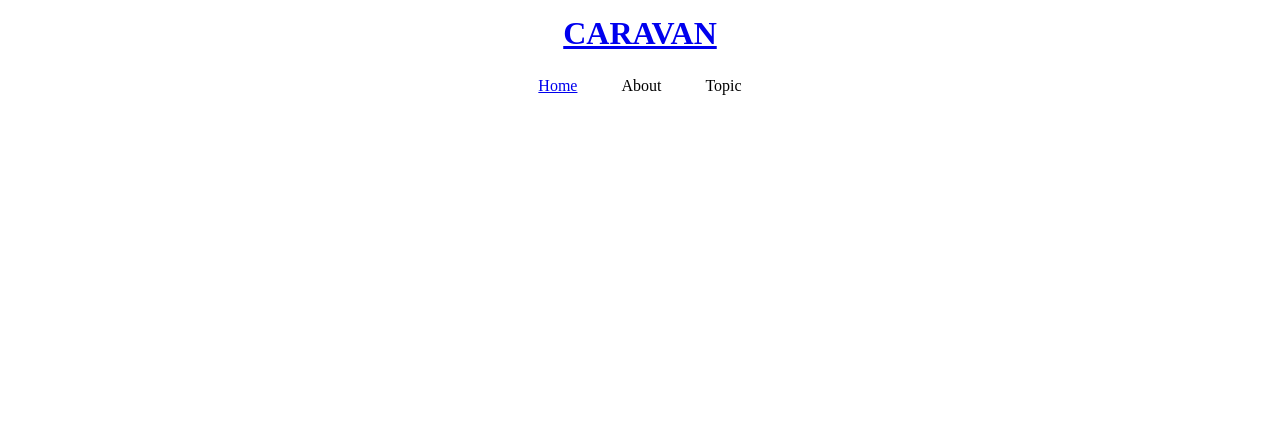
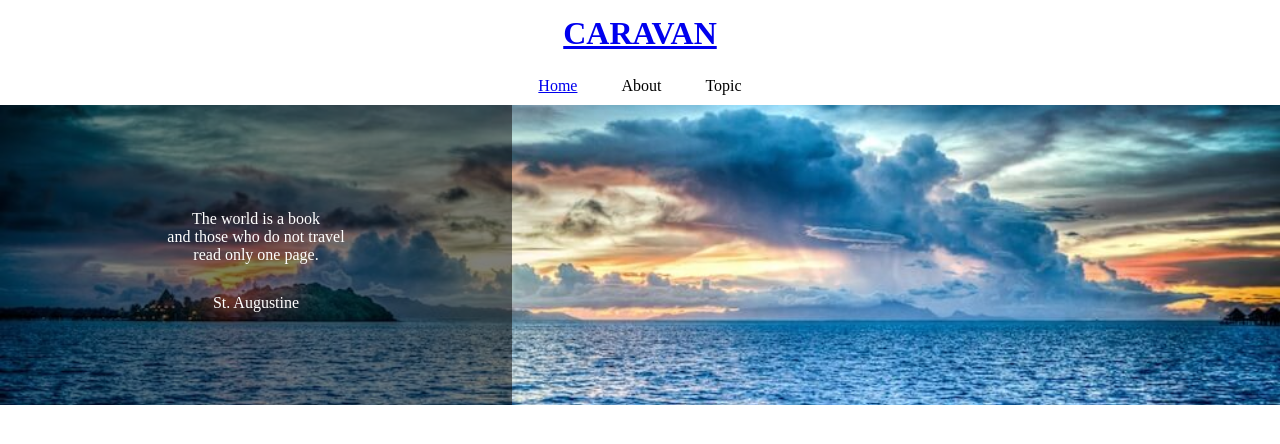
Before and after one commit to snow-smile1201/caravan, a plain HTML site: page index.html in a window 1280 px wide. Shown: the top 444 px of the page. Drawn offline with Linux system fonts and the light colour scheme.

Commit message:
1-5学習完了

```diff
--- a/1-5.css
+++ b/1-5.css
@@ -7,7 +7,6 @@
 .heading {
   width: 100%;
   height: auto;
-
   text-align: center;
 }
 
--- a/index.html
+++ b/index.html
@@ -28,7 +28,17 @@
     <!--main visual-->
     <div class="main-visual">
 
-      <div class="main-visual-content"></div>
+      <div class="main-visual-content">
+        <p class="main-visual-text">
+          The world is a book<br>
+          and those who do not travel<br>
+          read only one page.
+        </p>
+
+        <p class="main-visual-name">
+          St. Augustine
+        </p>
+      </div>
 
     </div>
 
--- a/style.css
+++ b/style.css
@@ -32,15 +32,27 @@ header.heading {
 .main-visual {
   width: 100%;
   height: 300px;
-
+  background-image: url(img/mv.jpg);
+  background-size: cover;
+  background-position: center;
 }
 
-.main-visual-content{
-  width: 350px;
+.main-visual-content {
+  width: 40%;
   height: 300px;
-
+  background-color: rgba(0,0,0,0.5);
+  text-align: center;
+  padding-top: 105px;
 }
 
+.main-visual-text {
+  color: #fff;
+}
+
+.main-visual-name {
+  margin-top: 30px;
+  color: #fff;
+}
 /*main*/
 .main {
   width: 840px;/*marginプロパティに0 autoを使う際には必ず横幅を指定する！！*/
```
Also changed, not shown: img/airport.jpg (added), img/asia.jpg (added), img/desert.jpg (added), img/forest.jpg (added), img/italy.jpg (added), img/japan.jpg (added), img/japan2.jpg (added), img/lake.jpg (added), img/mv.jpg (added), img/person.jpg (added), img/road.jpg (added), img/snow.jpg (added), 1 other file.
